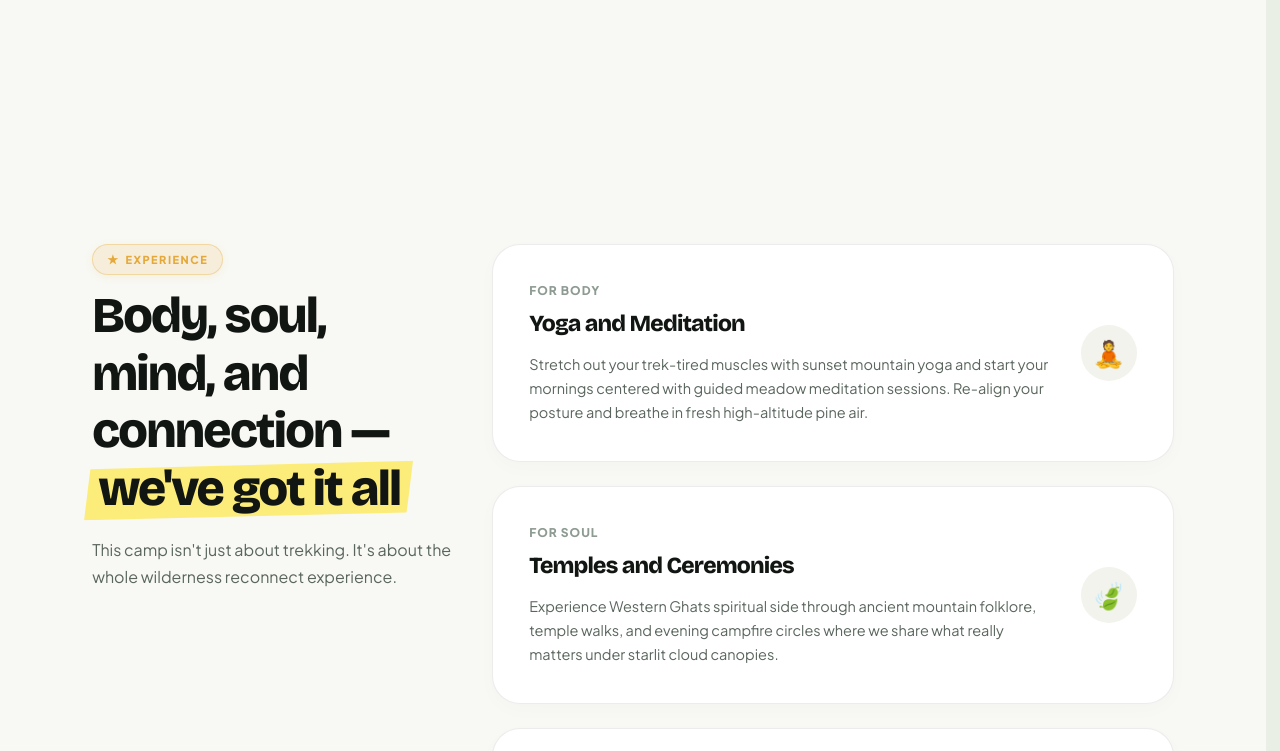
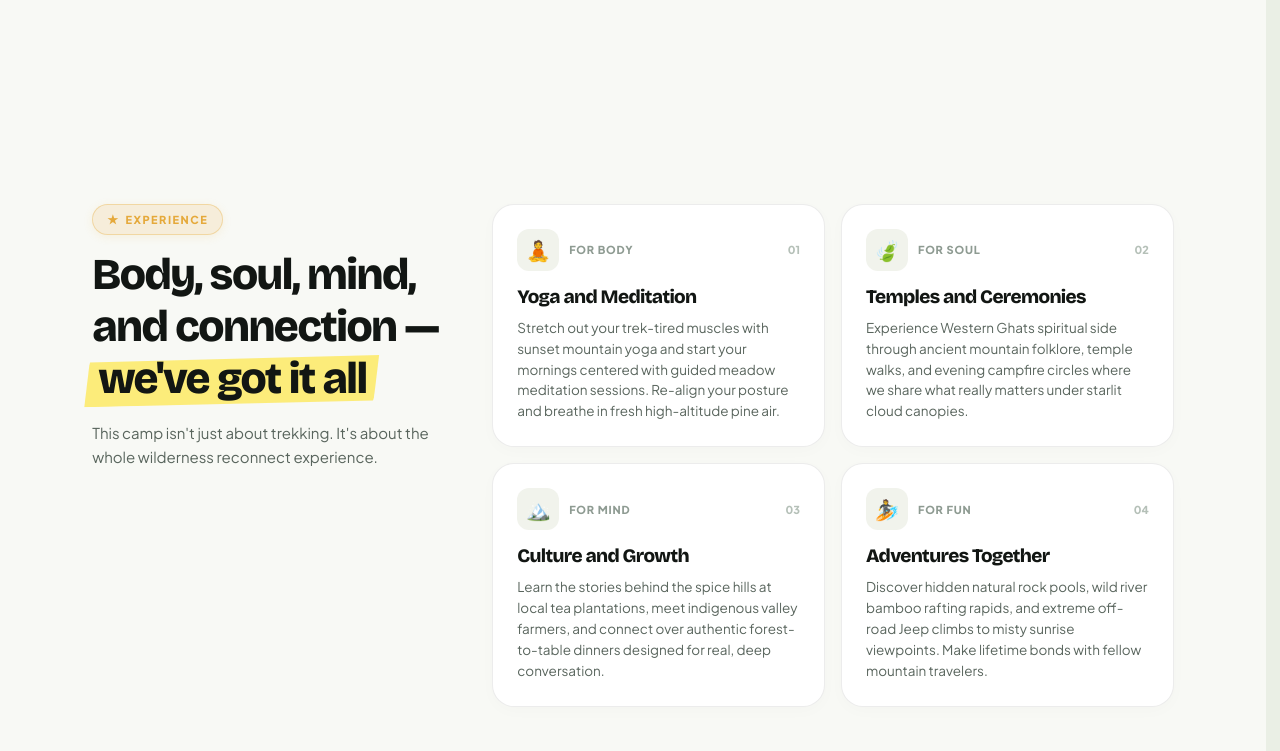
Before and after one commit to AmanTShekar/aanandham.go, a Next.js app: page / in a window 1280 px wide. Shown: the part 9520-10271 px from the top of the page. Built offline with nearby package versions, Linux system fonts and the light colour scheme.

Commit message:
feat: redesign Experience section with top icon badges and compact space-saving cards for effortless scrolling

```diff
--- a/src/app/page.jsx
+++ b/src/app/page.jsx
@@ -2877,68 +2877,79 @@ export default function HomePage() {
             ───────────────────────────────────────────────────────────── */}
             <section
                 id="experience"
-                style={{ position: 'relative', padding: '120px 24px', background: '#F8F9F5' }}
+                style={{ position: 'relative', padding: '80px clamp(16px, 3.5vw, 40px)', background: '#F8F9F5' }}
             >
                 <div style={{ maxWidth: '1240px', margin: '0 auto' }}>
-                    <div className="sticky-split-grid">
+                    <div className="sticky-split-grid" style={{ alignItems: 'flex-start', gap: 'clamp(24px, 4vw, 48px)' }}>
 
                         {/* Sticky Pinned Left Header */}
-                        <div className="sticky-pinned-col">
-                            <div className="star-badge">
+                        <div className="sticky-pinned-col" style={{ position: 'sticky', top: '100px' }}>
+                            <div className="star-badge" style={{ marginBottom: '14px' }}>
                                 <span className="star-icon">★</span> EXPERIENCE
                             </div>
                             <h2 style={{
                                 fontFamily: 'var(--font-heading)',
-                                fontSize: 'clamp(34px, 4.5vw, 50px)',
+                                fontSize: 'clamp(28px, 3.8vw, 44px)',
                                 fontWeight: '800',
                                 color: '#121613',
                                 letterSpacing: '-0.035em',
-                                lineHeight: 1.15,
-                                marginBottom: '20px'
+                                lineHeight: 1.18,
+                                marginBottom: '16px'
                             }}>
                                 Body, soul, mind, and connection — <span className="text-marker-3">we've got it all</span>
                             </h2>
-                            <p style={{ fontSize: '16px', color: '#59655D', lineHeight: 1.65 }}>
+                            <p style={{ fontSize: '15px', color: '#59655D', lineHeight: 1.6, margin: 0 }}>
                                 This camp isn't just about trekking. It's about the whole wilderness reconnect experience.
                             </p>
                         </div>
 
-                        {/* Scrolling Right Cards */}
-                        <div style={{ display: 'flex', flexDirection: 'column', gap: '24px' }}>
+                        {/* Compact Scrolling Right Cards (Icon Above, Straight in Sight) */}
+                        <div style={{ display: 'grid', gridTemplateColumns: 'repeat(auto-fit, minmax(260px, 1fr))', gap: '16px' }}>
                             {EXPERIENCE_ITEMS.map((exp, idx) => (
                                 <motion.div
                                     key={idx}
                                     variants={cardReveal}
                                     initial="hidden"
                                     whileInView="visible"
-                                    viewport={{ once: true, margin: "-40px" }}
+                                    viewport={{ once: true, margin: "-30px" }}
                                     className="hover-lift"
                                     style={{
                                         background: '#FFFFFF',
                                         border: '1px solid rgba(18, 22, 19, 0.08)',
-                                        borderRadius: '28px',
-                                        padding: '36px 36px',
+                                        borderRadius: '22px',
+                                        padding: '24px 24px',
                                         display: 'flex',
+                                        flexDirection: 'column',
                                         justifyContent: 'space-between',
-                                        alignItems: 'center',
-                                        gap: '24px',
-                                        boxShadow: '0 6px 20px rgba(0,0,0,0.02)',
-                                        minHeight: '160px'
+                                        boxShadow: '0 4px 16px rgba(0,0,0,0.02)',
+                                        minHeight: '210px'
                                     }}
                                 >
+                                    {/* Icon & Category Header Row */}
                                     <div>
-                                        <span style={{ fontSize: '12px', fontWeight: '800', color: '#8E9B92', textTransform: 'uppercase', letterSpacing: '1px', display: 'block', marginBottom: '6px' }}>
-                                            {exp.category}
-                                        </span>
-                                        <h3 style={{ fontFamily: 'var(--font-heading)', fontSize: '23px', fontWeight: '800', color: '#121613', marginBottom: '10px' }}>
+                                        <div style={{ display: 'flex', alignItems: 'center', justifyContent: 'space-between', marginBottom: '14px' }}>
+                                            <div style={{ display: 'flex', alignItems: 'center', gap: '10px' }}>
+                                                <div style={{ width: '42px', height: '42px', borderRadius: '12px', background: '#F1F3EC', display: 'flex', alignItems: 'center', justifyContent: 'center', fontSize: '20px', flexShrink: 0 }}>
+                                                    {exp.icon}
+                                                </div>
+                                                <span style={{ fontSize: '11px', fontWeight: '800', color: '#8E9B92', textTransform: 'uppercase', letterSpacing: '0.8px' }}>
+                                                    {exp.category}
+                                                </span>
+                                            </div>
+                                            <span style={{ fontSize: '11px', color: '#B5C0B8', fontWeight: '800' }}>
+                                                0{idx + 1}
+                                            </span>
+                                        </div>
+
+                                        {/* Title in Sight */}
+                                        <h3 style={{ fontFamily: 'var(--font-heading)', fontSize: '19px', fontWeight: '800', color: '#121613', marginBottom: '8px', lineHeight: 1.3 }}>
                                             {exp.title}
                                         </h3>
-                                        <p style={{ fontSize: '14.5px', color: '#59655D', lineHeight: 1.65, margin: 0 }}>
+
+                                        {/* Compact Paragraph */}
+                                        <p style={{ fontSize: '13.5px', color: '#59655D', lineHeight: 1.55, margin: 0 }}>
                                             {exp.desc}
                                         </p>
-                                    </div>
-                                    <div style={{ width: '56px', height: '56px', borderRadius: '50%', background: '#F1F3EC', display: 'flex', alignItems: 'center', justifyContent: 'center', fontSize: '26px', flexShrink: 0 }}>
-                                        {exp.icon}
                                     </div>
                                 </motion.div>
                             ))}
```
